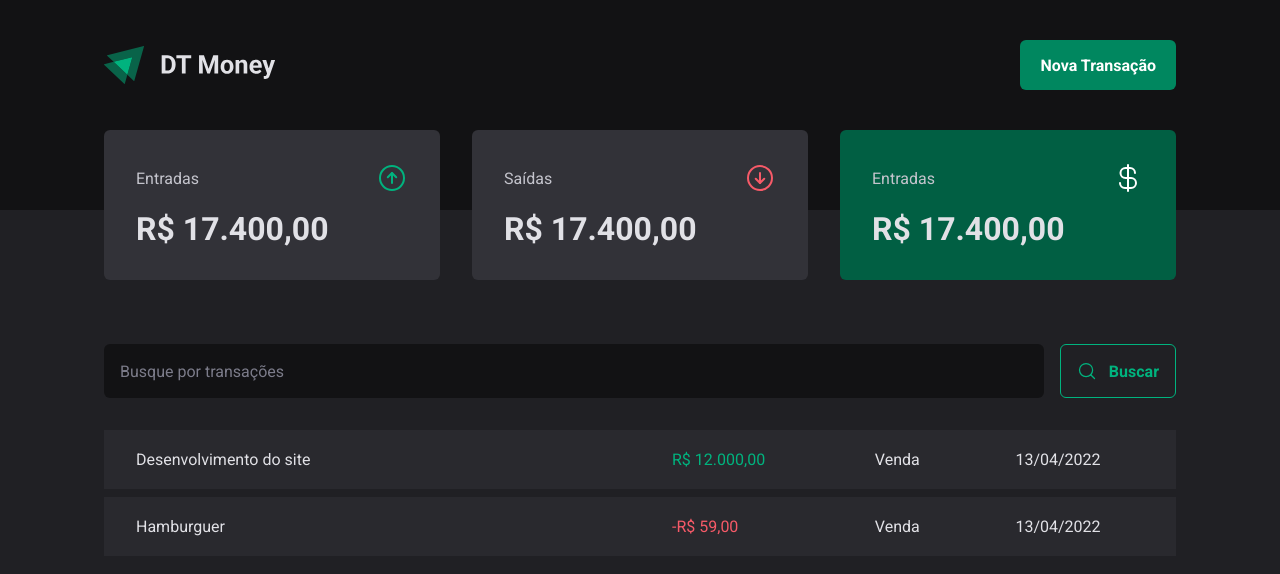
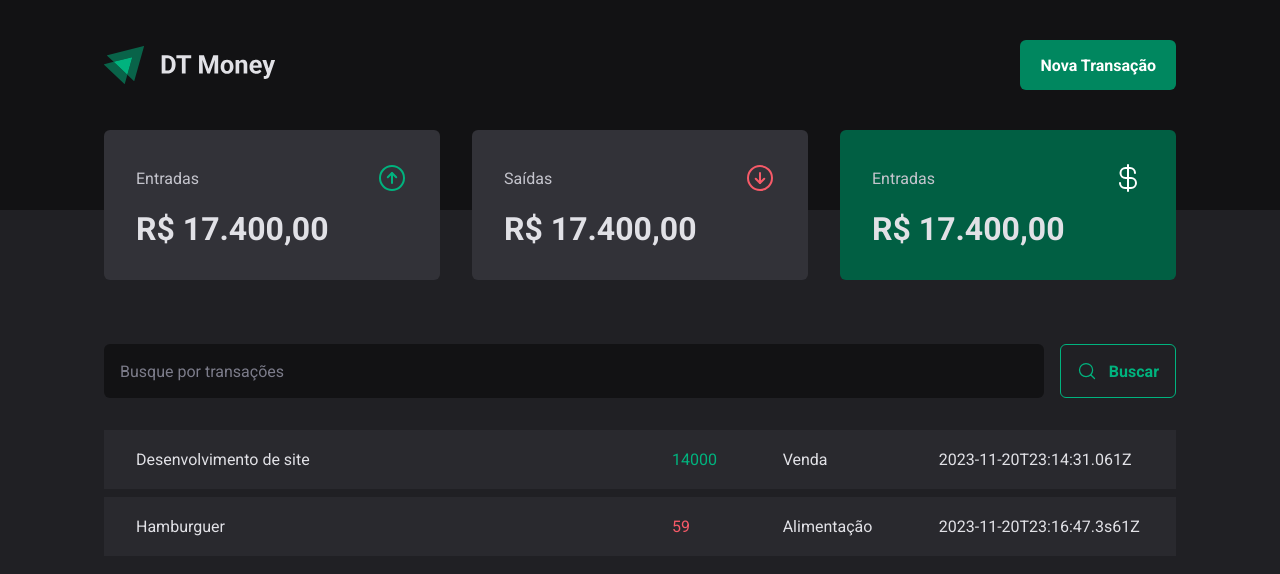
Before and after one commit to ghiberti85/ignite-dt-money, a React (Vite) app: page / in a window 1280 px wide. Shown: the top 574 px of the page. Built offline with nearby package versions, Linux system fonts and the light colour scheme; data requests are answered from the project's data file.

Commit message:
Creating Local HTTP Request

```diff
--- a/server.json
+++ b/server.json
@@ -2,6 +2,7 @@
     "transactions": [
         {
             "id": 1,
+            "description": "Desenvolvimento de site",
             "type": "income",
             "category": "Venda",
             "price": 14000,
@@ -9,9 +10,10 @@
         },
         {
             "id": 2,
+            "description": "Hamburguer",
             "type": "outcome",
             "category": "Alimentação",
-            "price": 14000,
+            "price": 59,
             "createdAt": "2023-11-20T23:16:47.3s61Z"
         }
     ]
--- a/src/pages/Transactions/index.tsx
+++ b/src/pages/Transactions/index.tsx
@@ -1,9 +1,32 @@
+import { useEffect, useState } from "react";
 import { Header } from "../../components/Header";
 import { Summary } from "../../components/Summary";
 import { SearchForm } from "./components/SearchForm";
 import { PriceHighlight, TransactionsContainer, TransactionsTable } from "./styles";
 
+interface Transaction {
+    id: number;
+    description: string;
+    type: 'income' | 'outcome';
+    price: number;
+    category: string;
+    createdAt: string;
+}
+
 export function Transactions() {
+    const [ transactions, setTransactions] = useState<Transaction[]>([]);
+
+    async function loadTransactions() {
+        const response = await fetch('http://localhost:3333/transactions');
+        const data = await response.json();
+
+        setTransactions(data);
+    }
+
+    useEffect(() => {
+        loadTransactions();
+    }, [])
+
     return (
         <div>
             <Header />
@@ -14,21 +37,20 @@
 
                 <TransactionsTable>
                     <tbody>
-                        <tr>
-                            <td width="50%">Desenvolvimento do site</td>
-                            <td>
-                                <PriceHighlight variant="income">R$ 12.000,00</PriceHighlight>
-                            </td>
-                            <td>Venda</td>
-                            <td>13/04/2022</td>
-                        </tr>
-                        <tr>
-                            <td width="50%">Hamburguer</td>
-                            <td>
-                                <PriceHighlight variant="outcome">-R$ 59,00</PriceHighlight></td>
-                            <td>Venda</td>
-                            <td>13/04/2022</td>
-                        </tr>
+                        {transactions.map(transaction => {
+                            return (
+                                <tr key={transaction.id}>
+                                    <td width="50%">{transaction.description}</td>
+                                    <td>
+                                        <PriceHighlight variant={transaction.type}>
+                                            {transaction.price}
+                                        </PriceHighlight>
+                                    </td>
+                                    <td>{transaction.category}</td>
+                                    <td>{transaction.createdAt}</td>
+                                </tr>
+                            )
+                        })}
                     </tbody>
                 </TransactionsTable>
             </TransactionsContainer>
```
